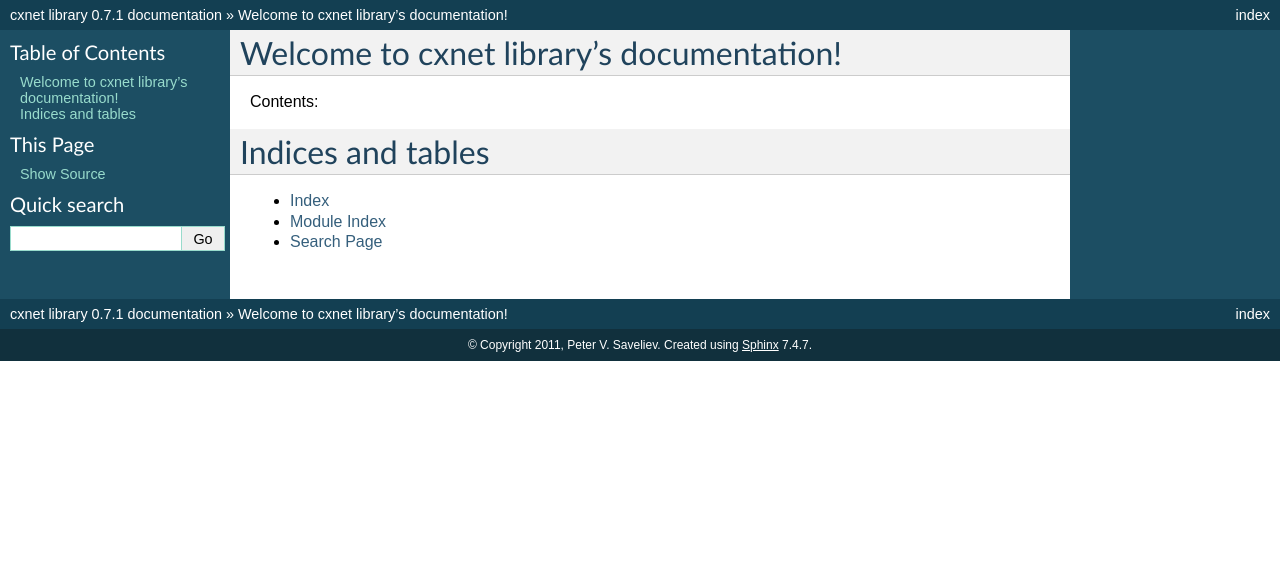
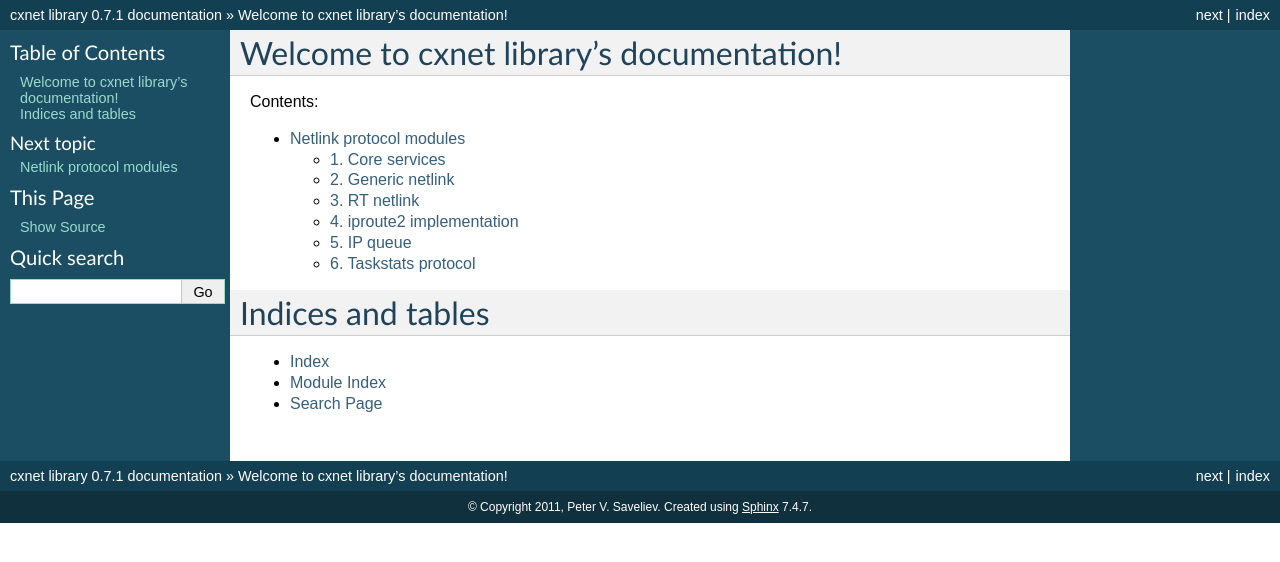
Before and after one commit to svinota/cxnet, a Sphinx documentation site: the page built from docs/index.rst, in a window 1280 px wide. Shown: the top 562 px of the page. Built offline with Sphinx 7.4.7, drawn with Linux system fonts in a browser that asks for light colours.

Commit message:
template documentation files

```diff
--- a/docs/index.rst
+++ b/docs/index.rst
@@ -6,10 +6,15 @@
 Welcome to cxnet library's documentation!
 =========================================
 
+
+
 Contents:
 
 .. toctree::
-   :maxdepth: 2
+    :maxdepth: 2
+    :numbered:
+
+    netlink.rst
 
 Indices and tables
 ==================
--- /dev/null
+++ b/docs/netlink.rst
@@ -0,0 +1,13 @@
+
+Netlink protocol modules
+========================
+
+.. toctree::
+    :numbered:
+
+    netlink_core.rst
+    netlink_generic.rst
+    netlink_rtnl.rst
+    netlink_iproute2.rst
+    netlink_ipq.rst
+    netlink_taskstats.rst
--- /dev/null
+++ b/docs/netlink_core.rst
@@ -0,0 +1,6 @@
+
+Core services
+=============
+
+.. automodule:: cxnet.netlink.core
+    :members:
--- /dev/null
+++ b/docs/netlink_generic.rst
@@ -0,0 +1,6 @@
+
+Generic netlink
+===============
+
+.. automodule:: cxnet.netlink.generic
+    :members:
--- /dev/null
+++ b/docs/netlink_ipq.rst
@@ -0,0 +1,6 @@
+
+IP queue
+========
+
+.. automodule:: cxnet.netlink.ipq
+    :members:
--- /dev/null
+++ b/docs/netlink_iproute2.rst
@@ -0,0 +1,7 @@
+
+iproute2 implementation
+=======================
+
+
+.. automodule:: cxnet.netlink.iproute2
+    :members:
--- /dev/null
+++ b/docs/netlink_rtnl.rst
@@ -0,0 +1,7 @@
+
+RT netlink
+==========
+
+
+.. automodule:: cxnet.netlink.rtnl
+    :members:
--- /dev/null
+++ b/docs/netlink_taskstats.rst
@@ -0,0 +1,6 @@
+
+Taskstats protocol
+==================
+
+.. automodule:: cxnet.netlink.taskstats
+    :members:
```
